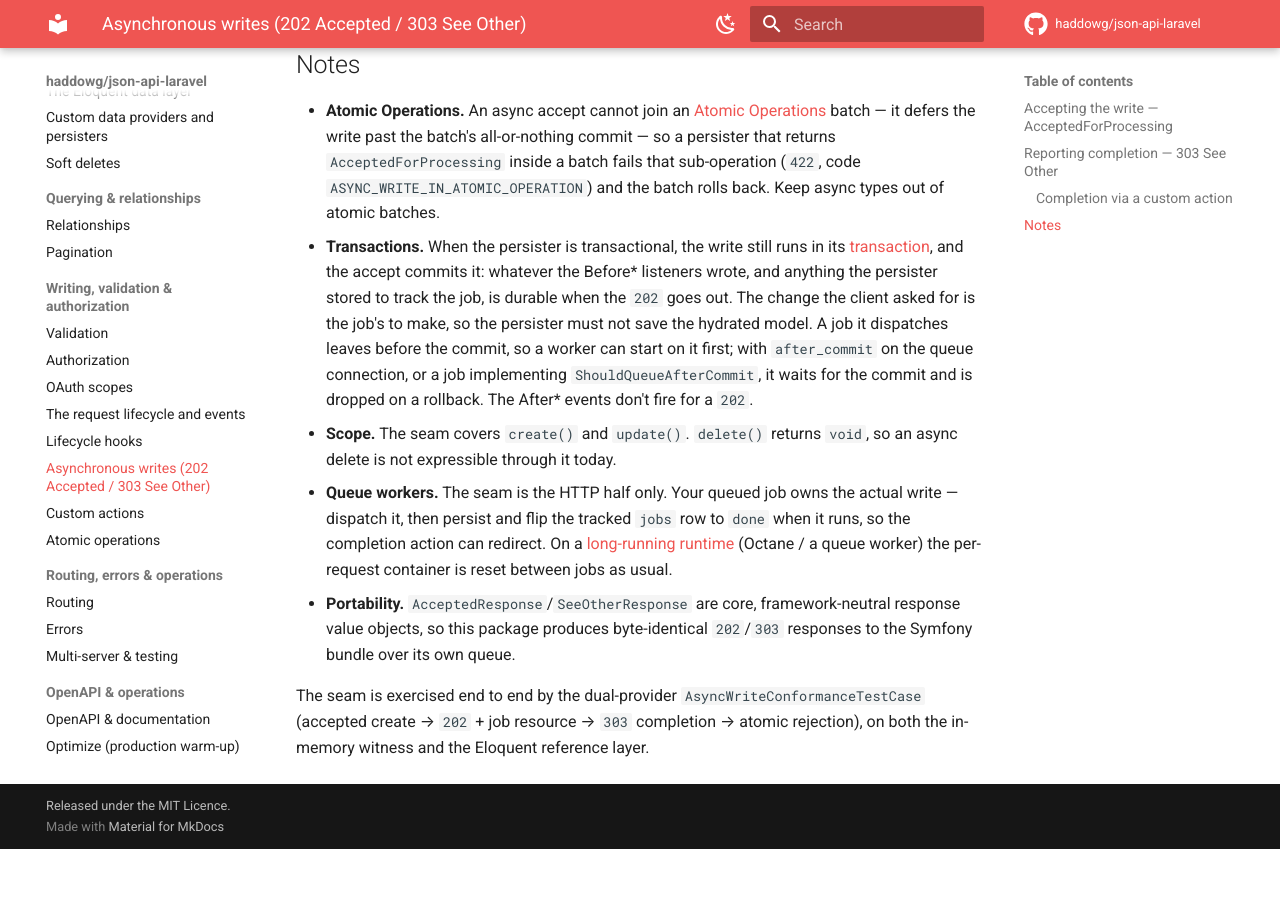
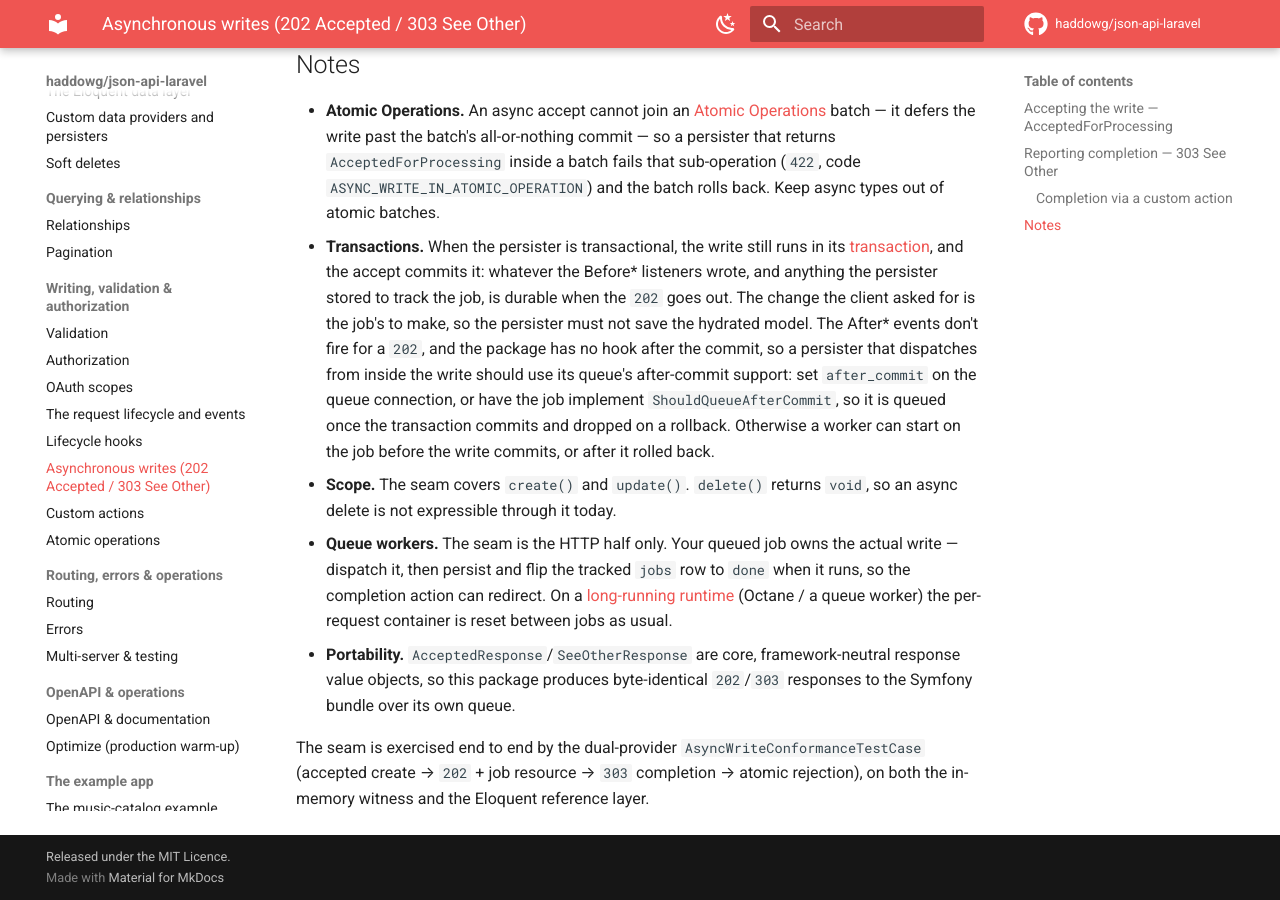
Before and after one commit to haddowg/json-api-laravel, an MkDocs documentation site: the page built from docs/async.md, in a window 1280 px wide and 900 px high, scrolled down 3572 px. Built offline with MkDocs 1.6.1 and Material for MkDocs 9.7.7, drawn with Linux system fonts in a browser that asks for light colours; comment, search, counter and statistics services are not loaded; before the commit the page ends 4421 px from its top, so only the background shows below that.

Commit message:
fix: reset a transaction context a batch left active
The transaction context is a singleton, so a batch that ever left it active in an Octane or queue worker would make every later single write skip its transaction. The handler now resets a context it finds active at the start of any dispatch that isn't a batch's own sub-operation, where it already clears its other per-request state, and a test covers it.

The ADR now names the bundle's ADR 0086, and the docs say a listener must close a transaction it opens on the persister itself, that rendering happens after the commit, that the Eloquent insert keeps PostgreSQL answering the client-id lookup through its savepoint, and which after-commit queue support an accepting persister should use.

```diff
--- a/docs/async.md
+++ b/docs/async.md
@@ -182,10 +182,12 @@ So a polling client sees `202` (with `Retry-After`) until the work finishes, the
   [transaction](lifecycle.md#the-writes-transaction), and the accept commits it: whatever the
   Before* listeners wrote, and anything the persister stored to track the job, is durable when
   the `202` goes out. The change the client asked for is the job's to make, so the persister
-  must not save the hydrated model. A job it dispatches leaves before the commit, so a worker
-  can start on it first; with `after_commit` on the queue connection, or a job implementing
-  `ShouldQueueAfterCommit`, it waits for the commit and is dropped on a rollback. The After*
-  events don't fire for a `202`.
+  must not save the hydrated model. The After* events don't fire for a `202`, and the package
+  has no hook after the commit, so a persister that dispatches from inside the write should
+  use its queue's after-commit support: set `after_commit` on the queue connection, or have
+  the job implement `ShouldQueueAfterCommit`, so it is queued once the transaction commits and
+  dropped on a rollback. Otherwise a worker can start on the job before the write commits, or
+  after it rolled back.
 - **Scope.** The seam covers `create()` and `update()`. `delete()` returns `void`, so
   an async delete is not expressible through it today.
 - **Queue workers.** The seam is the HTTP half only. Your queued job owns the actual
```
Also changed, not shown: docs/adr/0051-every-single-write-runs-in-one-package-owned-transaction.md (+1 -1 lines), docs/eloquent.md (+3 -1 lines), docs/lifecycle-hooks.md (+6 -1 lines), docs/lifecycle.md (+6 -2 lines), 4 other files.
